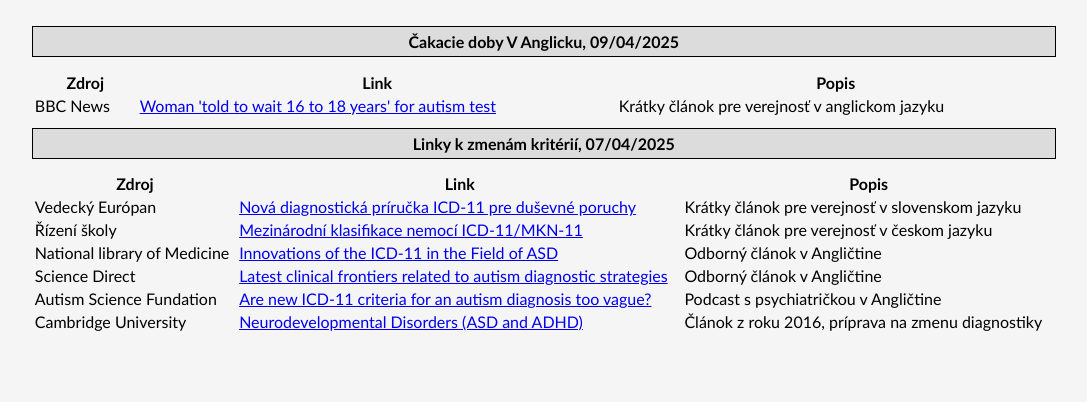
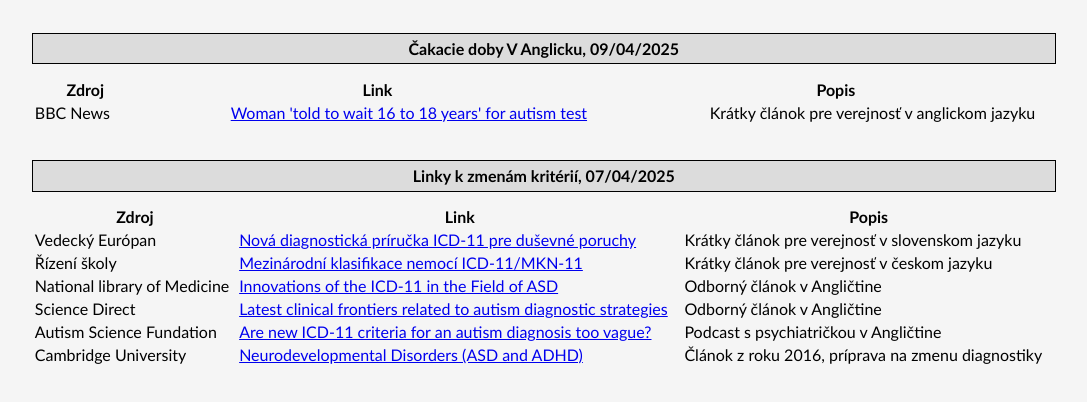
Before and after one commit to Maria-Alta/AuDHD_SK, a plain HTML site: page index.html in a window 1280 px wide. Shown: the part 106-508 px from the top of the page, without its empty margins (117-1204 px from the left). Drawn offline with Linux system fonts and the light colour scheme.

Commit message:
Update tiktok_poznamky.css

```diff
--- a/tiktok_poznamky.css
+++ b/tiktok_poznamky.css
@@ -3,6 +3,7 @@ body {font-family: 'Gill Sans', 'Gill Sans MT', Calibri, 'Trebuchet MS', sans-se
 #header {text-align: center;}
 h1 {margin-bottom: 0;}
 h3 {margin-top: 0;}
-#table {margin-left: auto; margin-right: auto; width: 80%; max-width: 1200px;}
+#table {margin: 2% auto; width: 80%; max-width: 1200px;}
 #video_title {text-align: center; border: 1px solid black; margin-top: 1%; margin-bottom: 1%; font-weight: bold; background-color: #DCDCDC; padding: 0.5%;}
 td {text-align: left;}
+.padding {padding-left:9%}
```
